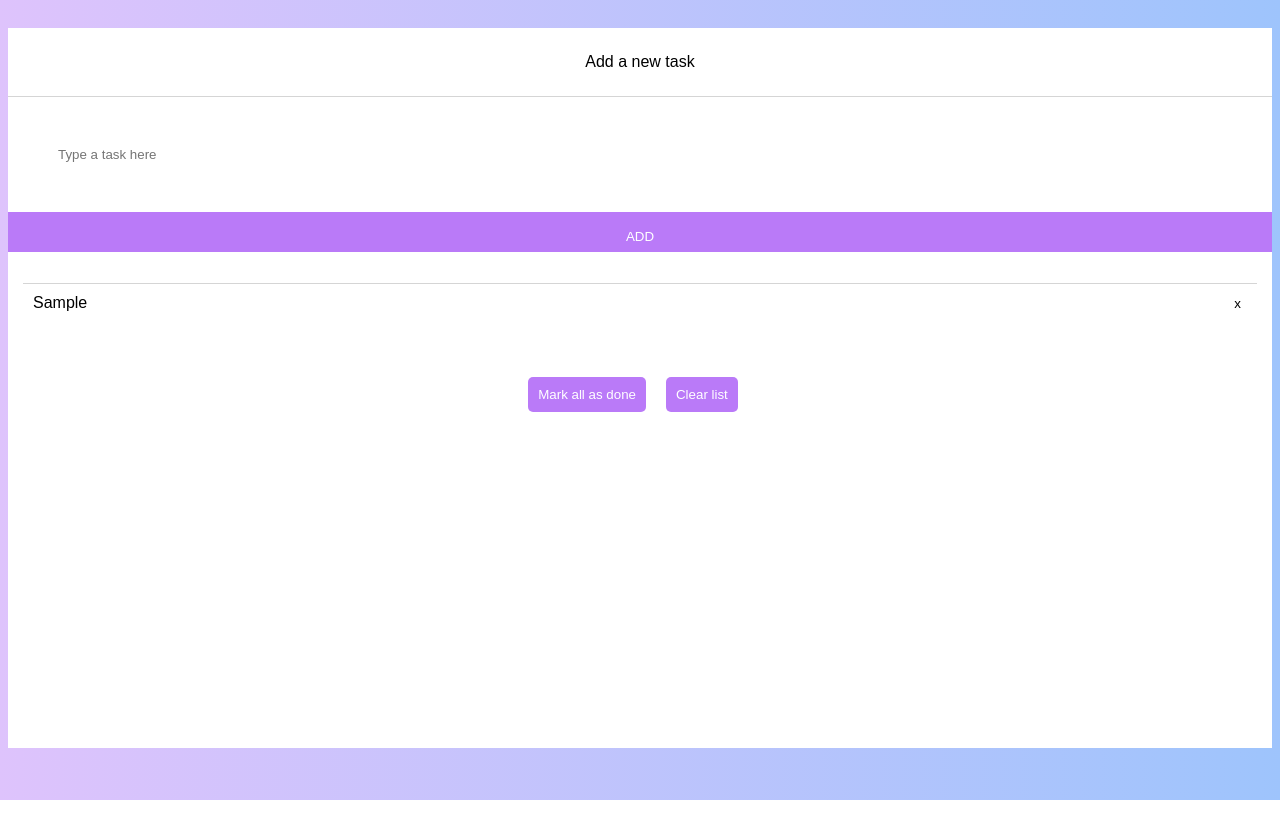
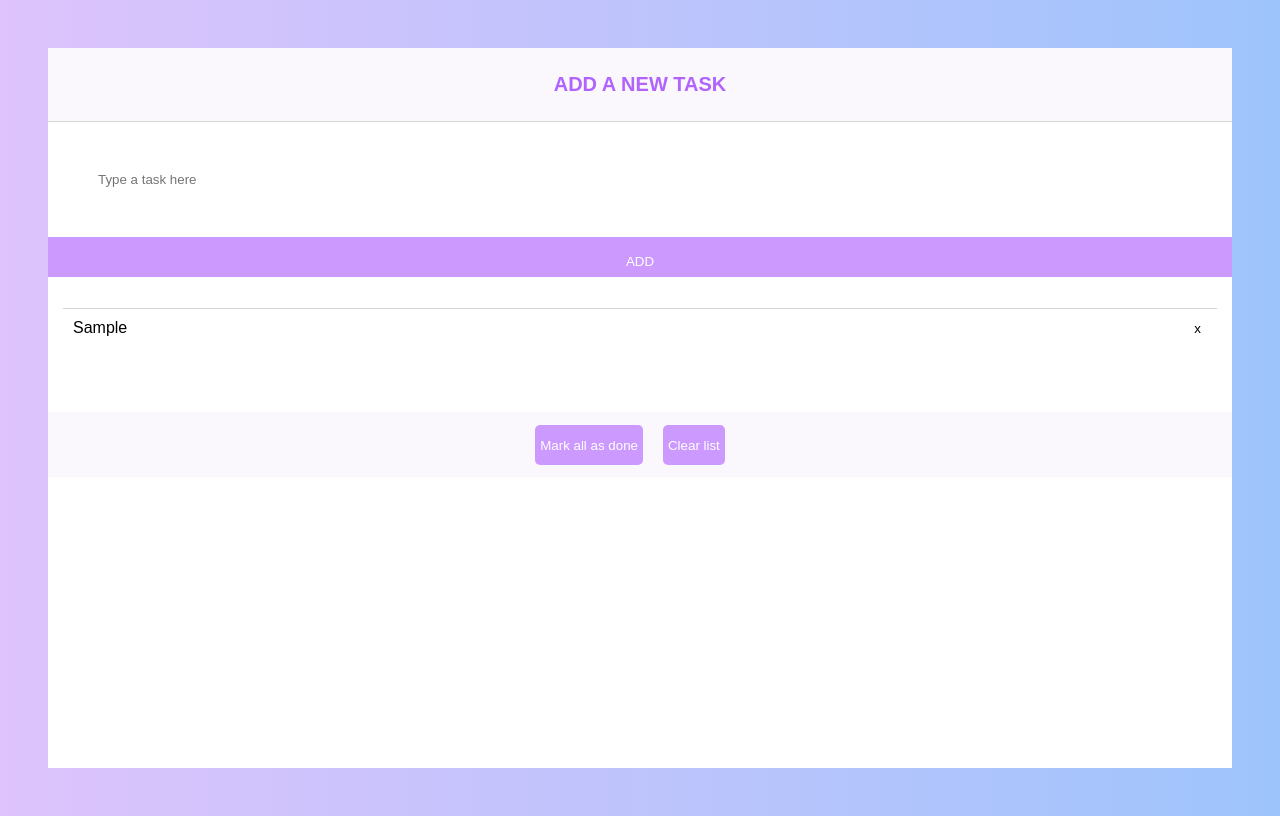
Before and after one commit to talibarbosa-hub/projeto-todolist, a plain HTML site: page index.html in a window 1280 px wide. Both pictures are taken after typing "Sample" into the empty fields and a click on the button "ADD". Drawn offline with Linux system fonts and the light colour scheme; a web font is replaced by a local one.

Commit message:
Criado o Drag and Drop - JS

```diff
--- a/css/style.css
+++ b/css/style.css
@@ -5,7 +5,7 @@
 
 body{
     background-image: linear-gradient(to right,#dec3fc,#9ec4fc);
-    padding-top: 20px;
+    padding: 20px;
 }
 
 
@@ -14,11 +14,18 @@ section{
     margin: 0 auto;
     min-height: 90vh;
     min-width: 75vw;
+    margin: 20px;
 }
+
 
 #titulo{
     text-align: center;
     padding: 25px 0px;
+    font-weight: bold;
+    font-size: 20px;
+    color: hsl(270, 96%, 69%);
+    background-color: #faf7fd;
+    margin-top: 5px;
 }
 
 
@@ -30,7 +37,7 @@ section{
 }
 
 #btnAdd{
-    background-color:#ba7af8;
+    background-color:hsl(270, 100%, 80%);
     color: white;
     width: 100%;
     height: 40px;
@@ -42,21 +49,21 @@ section{
 #divBtns{
     display: flex;
     justify-content: center;
-    margin-right: 3px;
-    margin-left: 3px;
-    width: 100%;
-    position: relative;;
-    bottom: 10px;
+    position: relative;
     margin-top: 50px;
+    background-color: #faf7fd;
+    height: 65px;
 }
 
 .btns {
-    background-color:#ba7af8;
+    background-color:hsl(270, 100%, 80%);
     color: white;
     margin-right: 20px;
     border-radius: 5px;
     border-style:none;
-    padding: 10px 10px;
+    padding: 8px 5px;
+    height: 40px;
+    margin-top: 13px;
 }
 
 ul {
@@ -70,6 +77,7 @@ ul > li{
     padding: 10px;
 
 }
+
 
 .checked{
     text-decoration: line-through;
--- a/index.html
+++ b/index.html
@@ -10,7 +10,7 @@
 </head>
 <body>
 <section>
-    <div id="titulo">Add a new task</div>
+    <div id="titulo">ADD A NEW TASK</div>
     <div id="divForm">
         <form id="form">
             <input maxlength="80" type="text" id=input placeholder="Type a task here">
--- a/js/script.js
+++ b/js/script.js
@@ -17,18 +17,20 @@ form.addEventListener('submit', function (e) {
 
     } else {
         let tarefaInputada = document.createElement('li')
+        let tarefaContent = document.createElement('span')
         let x = document.createElement('button')
         x.setAttribute('type', "button")
         x.innerHTML = 'x';
         x.classList.add("xStyle")
         x.addEventListener('click', function () {
-            if (tarefaInputada.classList.contains('checked')) {
-                tarefaInputada.classList.remove('checked')
+            if (tarefaContent.classList.contains('checked')) {
+                tarefaContent.classList.remove('checked')
             } else {
-                tarefaInputada.classList.add('checked')
+                tarefaContent.classList.add('checked')
             }
         })
-        tarefaInputada.textContent = tarefa;
+        tarefaContent.textContent = tarefa;
+        tarefaInputada.appendChild(tarefaContent)
         tarefaInputada.appendChild(x)
         listaDeTarefas.appendChild(tarefaInputada);
         tarefaInputada.classList.add('tarefa');
@@ -37,9 +39,50 @@ form.addEventListener('submit', function (e) {
 
         const btnMarcarTodos = document.getElementById('btnMarcarTodos')
         btnMarcarTodos.addEventListener('click', function(){
-        tarefaInputada.classList.add('checked')
+        tarefaContent.classList.add('checked')
 
     })
+
+        // DRAG AN DROP
+
+        tarefaInputada.setAttribute('draggable','true')
+        listaDeTarefas.setAttribute('draggable','true')
+        tarefaContent.setAttribute('draggable','true')
+        x.setAttribute('draggable','true')
+        // tarefaInputada.setAttribute('ondragover', 'allowDrop(event)')
+        // ul id listadetarefas
+        //li class tarefa
+
+        //DRAGSTART
+        let element
+        listaDeTarefas.addEventListener('dragstart',function(e){
+            console.log('drag start')
+        element = e.target.closest('.tarefa')
+        })
+
+        //DRAGOVER
+        listaDeTarefas.addEventListener('dragover', function(e){
+            e.preventDefault()
+            console.log('drag over')
+            let position = e.target.closest('.tarefa')
+            this.insertBefore(element, position)
+        })
+        //DRAGEND
+        listaDeTarefas.addEventListener('dragend',function(e){
+            element =null
+
+        })
+
+
+
+
+
+
+
+
+
+
+
 
     }
 // Button Mark all as done
@@ -64,5 +107,3 @@ document.getElementById('listaDeTarefas').innerHTML = ""
 //     tarefasRealizadas.forEach(function() {
 
 //     })
-
-// DRAG AN DROP
```
